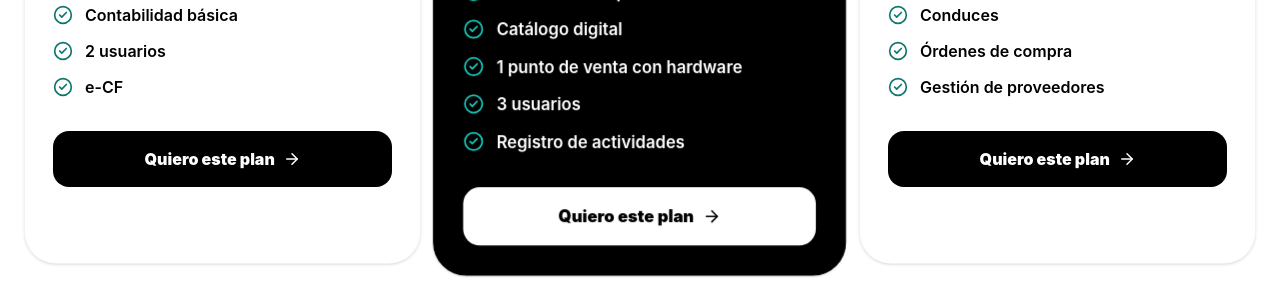
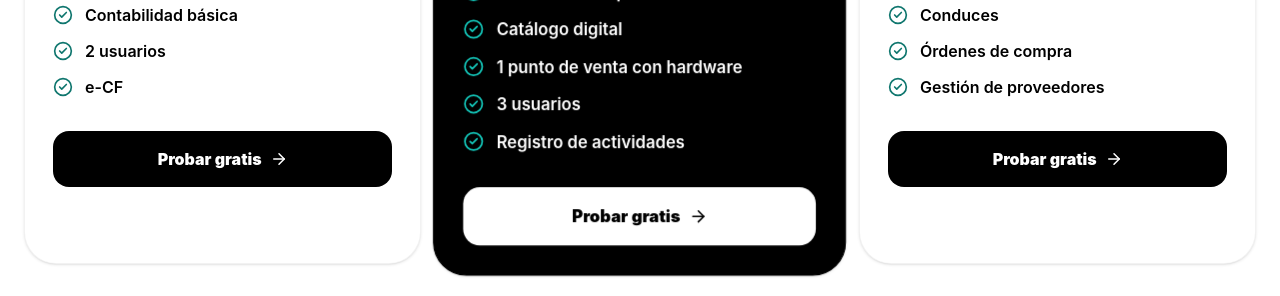
Before and after one commit to epicadrd/landing-page-corex, a React (Vite) app: page / in a window 1280 px wide. Shown: the part 6140-6436 px from the top of the page. Built offline with nearby package versions, Linux system fonts and the light colour scheme.

Commit message:
feat: agregar prueba gratuita de 15 días con plan preseleccionado

```diff
--- a/src/pages/LandingPage.jsx
+++ b/src/pages/LandingPage.jsx
@@ -32,6 +32,12 @@ const contactEmail = "contacto@aventrard.com";
 const whatsappUrl = "https://wa.me/18094061165";
 const loginUrl = "https://app.aventrard.com/login";
 const registerUrl = "https://app.aventrard.com/registro";
+const trialRegisterUrl = "https://app.aventrard.com/registro-prueba";
+const trialPlanIds = [
+  "emprendedor",
+  "pyme",
+  "empresarial",
+];
 
 export default function LandingPage() {
   const [menuOpen, setMenuOpen] = useState(false);
@@ -896,24 +902,15 @@ export default function LandingPage() {
                 </ul>
 
                 <a
-                  href={`${whatsappUrl}?text=${encodeURIComponent(
-                    `Hola, deseo recibir más información sobre el plan ${name} ${
-                      billingCycle === "annual" ? "anual" : "mensual"
-                    } de Aventra por US$ ${
-                      billingCycle === "annual"
-                        ? annualPrice
-                        : monthlyPrice
-                    }.`
-                  )}`}
-                  target="_blank"
-                  rel="noopener noreferrer"
+                  href={`${trialRegisterUrl}?plan=${trialPlanIds[index]}&billing=${billingCycle}`}
                   className={`mt-8 inline-flex w-full items-center justify-center gap-2 rounded-2xl px-6 py-4 font-black transition ${
                     index === 1
                       ? "bg-white text-black hover:bg-slate-100"
                       : "bg-black text-white hover:bg-slate-800"
                   }`}
                 >
-                  Quiero este plan <ArrowRight size={18} />
+                  Probar gratis
+                  <ArrowRight size={18} />
                 </a>
               </div>
                 )
--- a/src/pages/PlansPage.jsx
+++ b/src/pages/PlansPage.jsx
@@ -10,7 +10,12 @@ import {
   Sparkles,
 } from "lucide-react";
 
-const whatsappUrl = "https://wa.me/18094061165";
+const trialRegisterUrl = "https://app.aventrard.com/registro-prueba";
+const trialPlanIds = [
+  "emprendedor",
+  "pyme",
+  "empresarial",
+];
 const plansPageUrl = "https://aventrard.com/planes";
 const socialImageUrl = "https://aventrard.com/og-aventra.jpg";
 
@@ -463,25 +468,15 @@ export default function PlansPage() {
                 </ul>
 
                 <a
-                  href={`${whatsappUrl}?text=${encodeURIComponent(
-                    `Hola, deseo recibir más información sobre el plan ${name} ${
-                      billingCycle === "annual" ? "anual" : "mensual"
-                    } de Aventra por US$ ${
-                      billingCycle === "annual"
-                        ? annualPrice
-                        : monthlyPrice
-                    }.`
-                  )}`}
-                  target="_blank"
-                  rel="noopener noreferrer"
-                  aria-label={`Solicitar información sobre el plan ${name}`}
+                    href={`${trialRegisterUrl}?plan=${trialPlanIds[index]}&billing=${billingCycle}`}
+                    aria-label={`Probar gratis el plan ${name} durante 15 días`}
                     className={`mt-8 inline-flex w-full items-center justify-center gap-2 rounded-2xl px-6 py-4 font-black transition ${
                       index === 1
                         ? "bg-white text-black hover:bg-slate-100"
                         : "bg-black text-white hover:bg-slate-800"
                     }`}
                   >
-                  Quiero este plan
+                    Probar gratis
                     <ArrowRight size={18} />
                   </a>
               </article>
```
Lines whose indentation alone changed are shown as unchanged.
